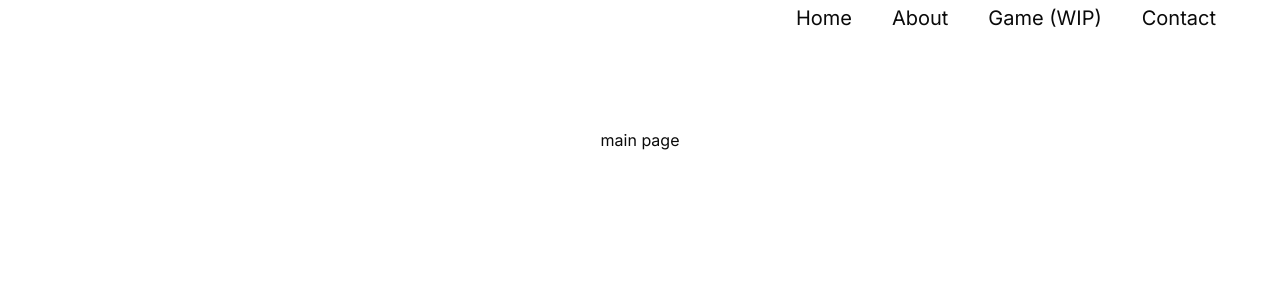
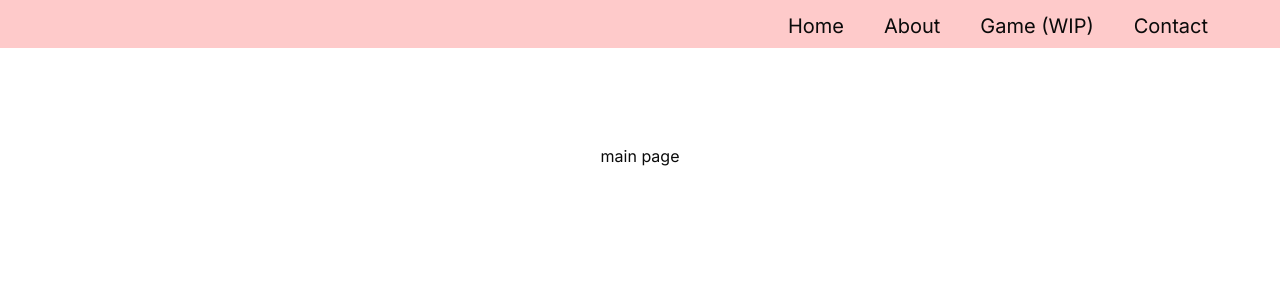
Before and after one commit to availe/Personal-Website-V2, a Next.js app: page / in a window 1280 px wide. Shown: the top 300 px of the page. Built offline with nearby package versions, Linux system fonts and the light colour scheme.

Commit message:
header div

```diff
--- a/src/app/layout.tsx
+++ b/src/app/layout.tsx
@@ -25,7 +25,9 @@ export default function RootLayout({
           enableSystem
           disableTransitionOnChange
         >
-          <NavBar />
+          <header className="sticky top-0 md:w-full md:bg-red-200 md:z-10 md:p-2">
+            <NavBar />
+          </header>
           {children}
         </ThemeProvider>
       </body>
```
